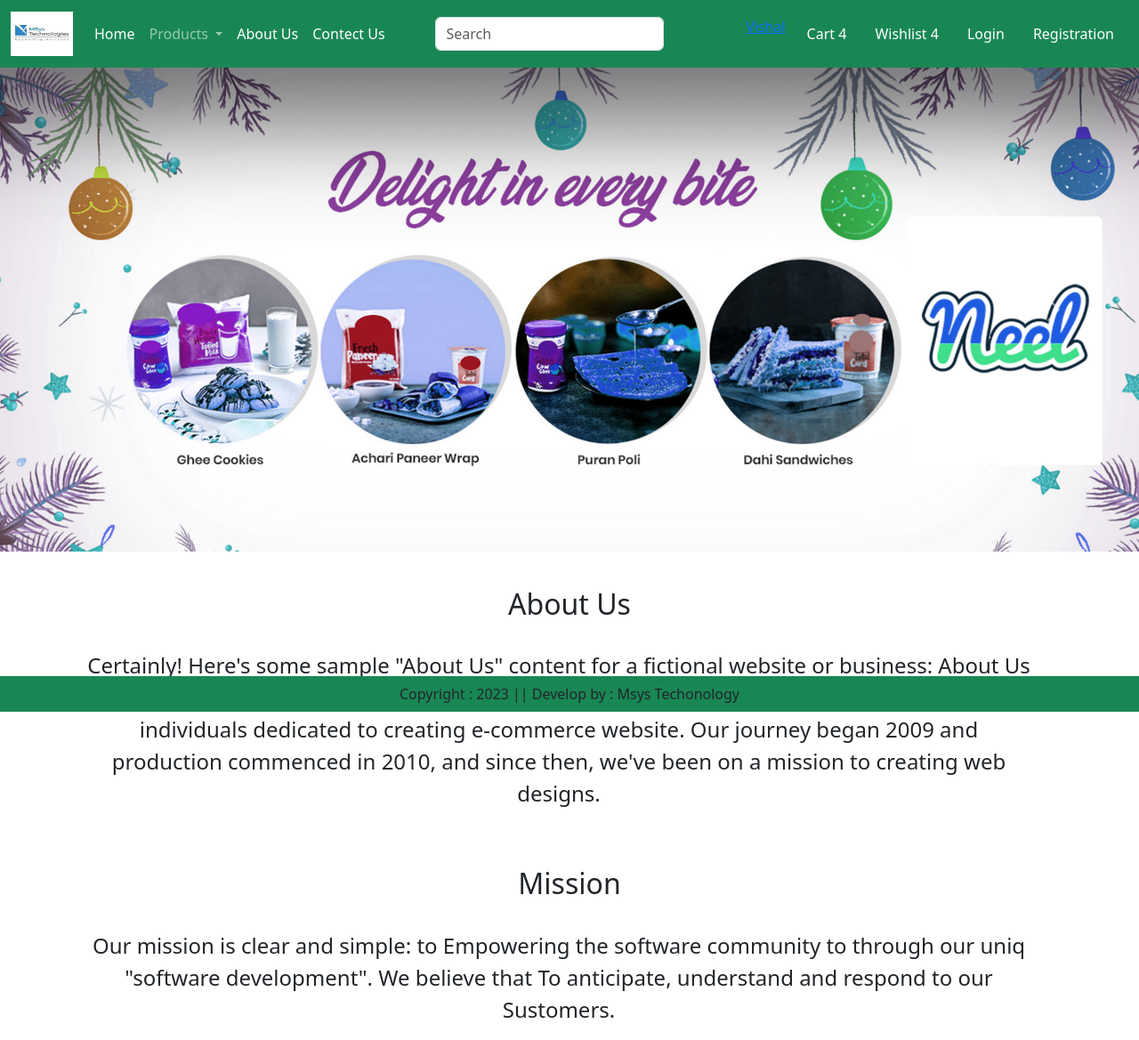
After one commit to Vishal1358/Django_Ecommerce_Website, a Django app: page /about/ in a window 1280 px wide. The commit adds this page. Shown: the whole page at 89% size. Run offline with Django 4.2, Linux system fonts and the light colour scheme; some libraries are stand-ins or nearby versions.

Commit message:
Second commit

```diff
--- /dev/null
+++ b/ec/app/templates/app/about.html
@@ -0,0 +1,64 @@
+{% extends 'app/base.html' %}
+{% load static %}
+{% block title %}About{% endblock title %}
+
+
+{% block banner-slider %}
+<div id="carouselExample" class="carousel slide">
+    <div class="carousel-inner">
+        <div class="carousel-item active">
+            <img src="{% static 'app/images/banner/b1.jpg' %}" class="d-block w-100" alt="banner images">
+        </div>
+        <div class="carousel-item active">
+            <img src="{% static 'app/images/banner/b2.jpg' %}" class="d-block w-100" alt="banner images">
+        </div>
+        <div class="carousel-item active">
+            <img src="{% static 'app/images/banner/b3.jpg' %}" class="d-block w-100" alt="banner images">
+        </div>
+        <div class="carousel-item active">
+            <img src="{% static 'app/images/banner/b4.jpg' %}" class="d-block w-100" alt="banner images">
+        </div>
+    </div>
+    <button class="carousel-control-prev" type="button" data-bs-target="#carouselExample" data-bs-slide="prev">
+        <span class="carousel-control-prev-icon" aria-hidden="true"></span>
+        <span class="visually-hidden">Previous</span>
+    </button>
+    <button class="carousel-control-next" type="button" data-bs-target="#carouselExample" data-bs-slide="next">
+        <span class="carousel-control-next-icon" aria-hidden="true"></span>
+        <span class="visually-hidden">Next</span>
+    </button>
+</div>
+{% endblock banner-slider %}
+{% block main-content %}
+
+
+<div class="container mt-3">
+    <br>
+    <h2 class="text-center">About Us</h2>
+    <br>
+    <div class="row container">
+        <p class="fs-4 text-center">
+
+            Certainly! Here's some sample "About Us" content for a fictional website or business:
+
+            About Us
+
+            Welcome to Msys!
+
+            At Msys, we're more than just a business we're a passionate team of individuals dedicated
+            to creating e-commerce website. Our journey began 2009 and production commenced in 2010, and since
+            then, we've been on a mission to creating web designs.
+        </p>
+    </div>
+    <br><br>
+
+    <h2 class="text-center">Mission</h2>
+    <br>
+    <div class="row container">
+        <p class="fs-4 text-center">
+            Our mission is clear and simple: to Empowering the software community to through our uniq "software development". We believe that
+            To anticipate, understand and respond to our Sustomers.
+        </p>
+    </div>
+</div>
+{% endblock main-content %}
--- a/ec/app/templates/app/base.html
+++ b/ec/app/templates/app/base.html
@@ -47,10 +47,10 @@
                 </ul>
               </li>
               <li class="nav-item">
-                <a class="nav-link text-white" href="#">About Us</a>
+                <a class="nav-link text-white" href="{% url 'about' %}">About Us</a>
               </li>
               <li class="nav-item">
-                <a class="nav-link text-white" href="#">Contect Us</a>
+                <a class="nav-link text-white" href="{% url 'contact' %}">Contect Us</a>
               </li>
 
             </ul>
@@ -80,7 +80,7 @@
                 <a href="#" class="nav-link text-white">Login</a>
             </li>
             <li class="nav-item mx-2">
-                <a href="#" class="nav-link text-white">Registration</a>
+                <a href="{% url 'customerregistration' %}" class="nav-link text-white">Registration</a>
             </li>
           </ul>
         </div>
--- a/ec/app/templates/app/category.html
+++ b/ec/app/templates/app/category.html
@@ -9,7 +9,7 @@
         <div class="col-sm-3">
             <div class="list-group">
                 {% for val in title %}
-                <a href="#" class="list-group-item-list-group-item-action" aria-current="true">{{val.title}}</a>
+                <a href="{% url 'category-title' val.title %}" class="list-group-item-list-group-item-action" aria-current="true">{{val.title}}</a>
                 {% endfor %}
             </div>
         </div>
--- a/ec/app/urls.py
+++ b/ec/app/urls.py
@@ -5,6 +5,12 @@ from django.conf.urls.static import static
 
 urlpatterns = [
     path('',views.home),
+    path('about/', views.about,name="about"),
+    path('contact/', views.contact,name="contact"),
     path('category/<slug:val>',views.CategoryView.as_view(),name="category"),
+    path('category-title/<val>',views.CategoryTitle.as_view(),name="category-title"),
     path('product-detail/<int:pk>',views.ProductDetail.as_view(),name="product-detail"),
+
+    #login authentication
+    path('registration',views.CustomerRegistrationView.as_view(),name="customerregistration"),
 ]+static(settings.MEDIA_URL, document_root=settings.MEDIA_ROOT)
--- a/ec/app/views.py
+++ b/ec/app/views.py
@@ -2,11 +2,18 @@ from django.db.models import Count
 from django.shortcuts import render
 from django.views import View
 from .models import Product
+from . forms import CustomerRegistrationForm
 
 # Create your views here.
 
 def home(request):
     return render(request,"app/home.html")
+
+def about(request):
+    return render(request,"app/about.html")
+
+def contact(request):
+    return render(request,"app/contact.html")
 
 
 class CategoryView(View):
@@ -15,7 +22,19 @@ class CategoryView(View):
         title = Product.objects.filter(category=val).values('title')
         return render(request,"app/category.html",locals())
 
+
+class CategoryTitle(View):
+    def get(self,request,val):
+        product = Product.objects.filter(title=val)
+        title = Product.objects.filter(category=product[0].category).values('title')
+        return render(request,"app/category.html",locals())
+
 class ProductDetail(View):
     def get(self,request,pk):
         product = Product.objects.get(pk=pk)
         return render(request,"app/productdetail.html",locals())
+
+class CustomerRegistrationView(View):
+    def get(self,request):
+        form = CustomerRegistrationForm()
+        return render(request, 'app/customerregistration.html',locals())
```
Also changed, not shown: ec/app/forms.py (added, +8 -0 lines), ec/app/templates/app/contact.html (added, +45 -0 lines), ec/app/templates/app/customerregistration.html (added, +27 -0 lines), ec/app/templates/app/home.html (+7 -7 lines), ec/app/templates/app/productdetail.html (+14 -0 lines).
